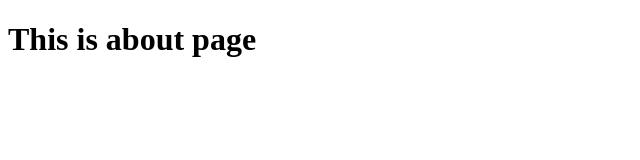
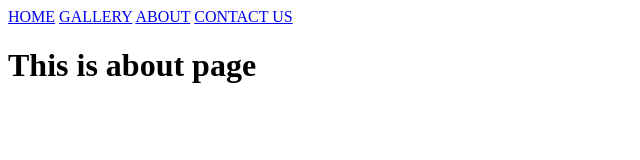
Before and after one commit to zerkxubas/zerkxubas.github.io, a plain HTML site: page web/about.html in a window 1280 px wide. Shown: the whole page, without its empty margins (0-640 px from the left). Drawn offline with Linux system fonts and the light colour scheme.

Commit message:
Update about.html

```diff
--- a/web/about.html
+++ b/web/about.html
@@ -1,18 +1,19 @@
 <!DOCTYPE html>
-
 	<html>
-
 		<head>
-
 			<title>About</title>
-
 			<meta charset="utf-8">
 			<meta name="viewport" content="width=device-width">
-
 		</head>
-
 		<body>
+			<div>
+				<nav>
+					<a href="index.html">HOME</a>
+					<a href="gallery.html">GALLERY</a>
+					<a href="about.html">ABOUT</a>
+					<a href="contact.html">CONTACT US</a>
+				</nav>
+	    	</div>
 				<h1>This is about page</h1>
 		</body>
-
 	</html>
```
Lines whose indentation alone changed are shown as unchanged.
